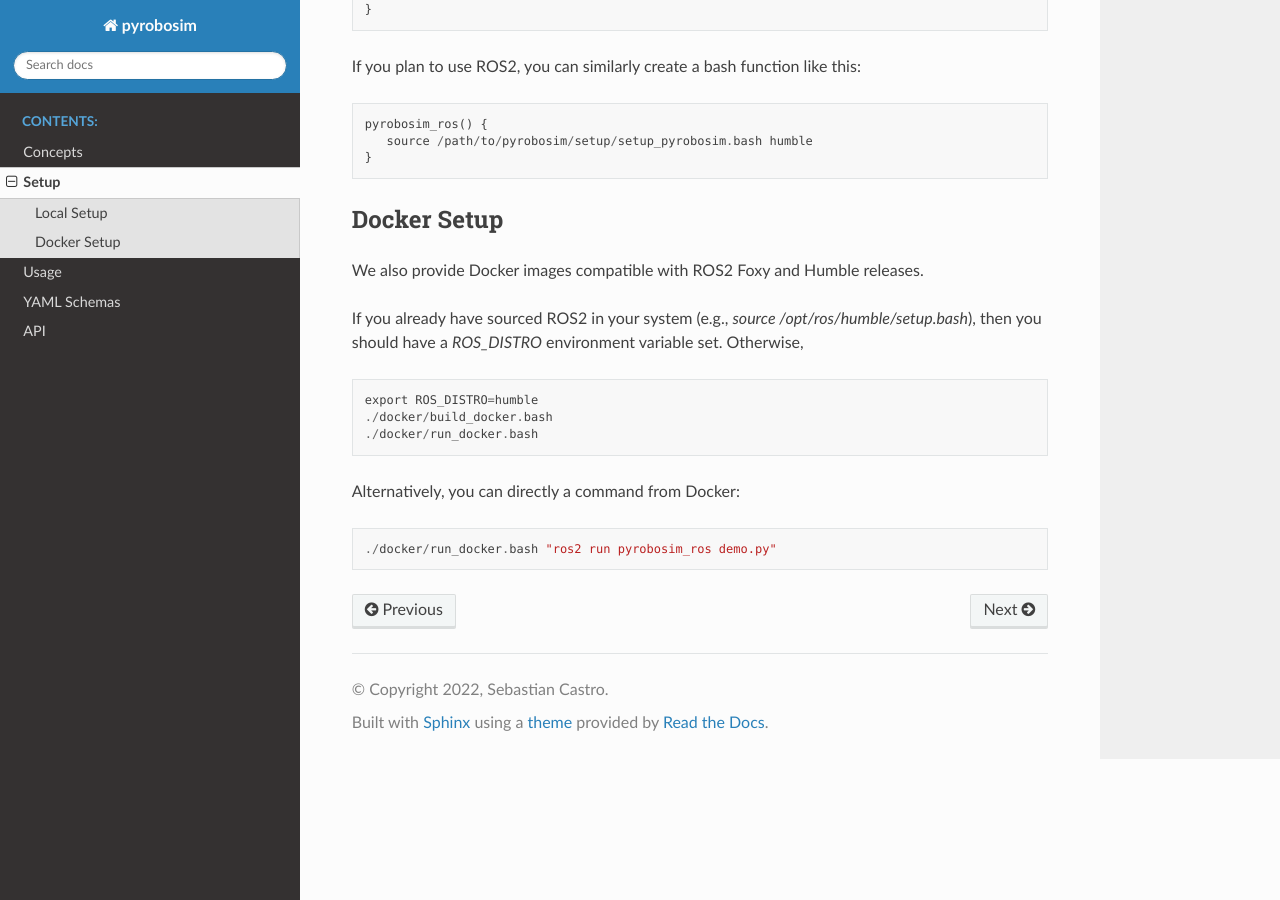
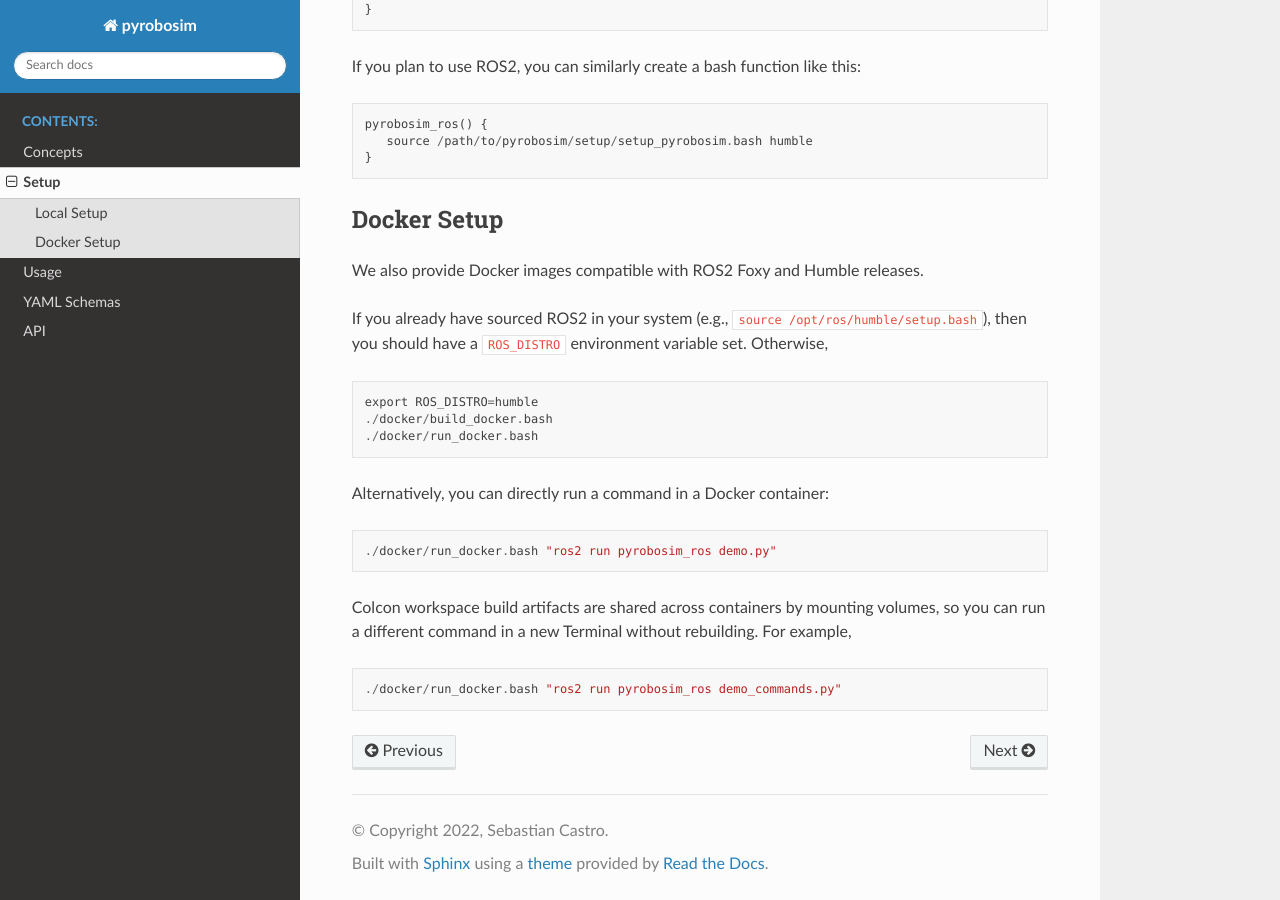
Before and after one commit to sea-bass/pyrobosim, a Sphinx documentation site: the page built from docs/source/setup.rst, in a window 1280 px wide and 900 px high, scrolled down 805 px. Built offline with Sphinx 7.4.7 and the Read the Docs theme 2.0.0, drawn with Linux system fonts in a browser that asks for light colours.

Commit message:
Update setup documentation

```diff
--- a/docs/source/setup.rst
+++ b/docs/source/setup.rst
@@ -48,8 +48,8 @@ Docker Setup
 
 We also provide Docker images compatible with ROS2 Foxy and Humble releases.
 
-If you already have sourced ROS2 in your system (e.g., `source /opt/ros/humble/setup.bash`),
-then you should have a `ROS_DISTRO` environment variable set. Otherwise,
+If you already have sourced ROS2 in your system (e.g., ``source /opt/ros/humble/setup.bash``),
+then you should have a ``ROS_DISTRO`` environment variable set. Otherwise,
 
 ::
 
@@ -57,8 +57,15 @@ then you should have a `ROS_DISTRO` environment variable set. Otherwise,
     ./docker/build_docker.bash
     ./docker/run_docker.bash
 
-Alternatively, you can directly a command from Docker:
+Alternatively, you can directly run a command in a Docker container:
 
 ::
 
     ./docker/run_docker.bash "ros2 run pyrobosim_ros demo.py"
+
+Colcon workspace build artifacts are shared across containers by mounting volumes, so you
+can run a different command in a new Terminal without rebuilding. For example,
+
+::
+
+    ./docker/run_docker.bash "ros2 run pyrobosim_ros demo_commands.py"
--- a/docs/source/usage.rst
+++ b/docs/source/usage.rst
@@ -36,7 +36,7 @@ click the **Navigate** button. Once at the destination, click **Pick**.
 With ROS2
 ---------
 
-First, build and setup the colcon workspace.
+First, build and setup the ``colcon`` workspace (or use one of our provided Docker containers).
 
 ::
 
```
